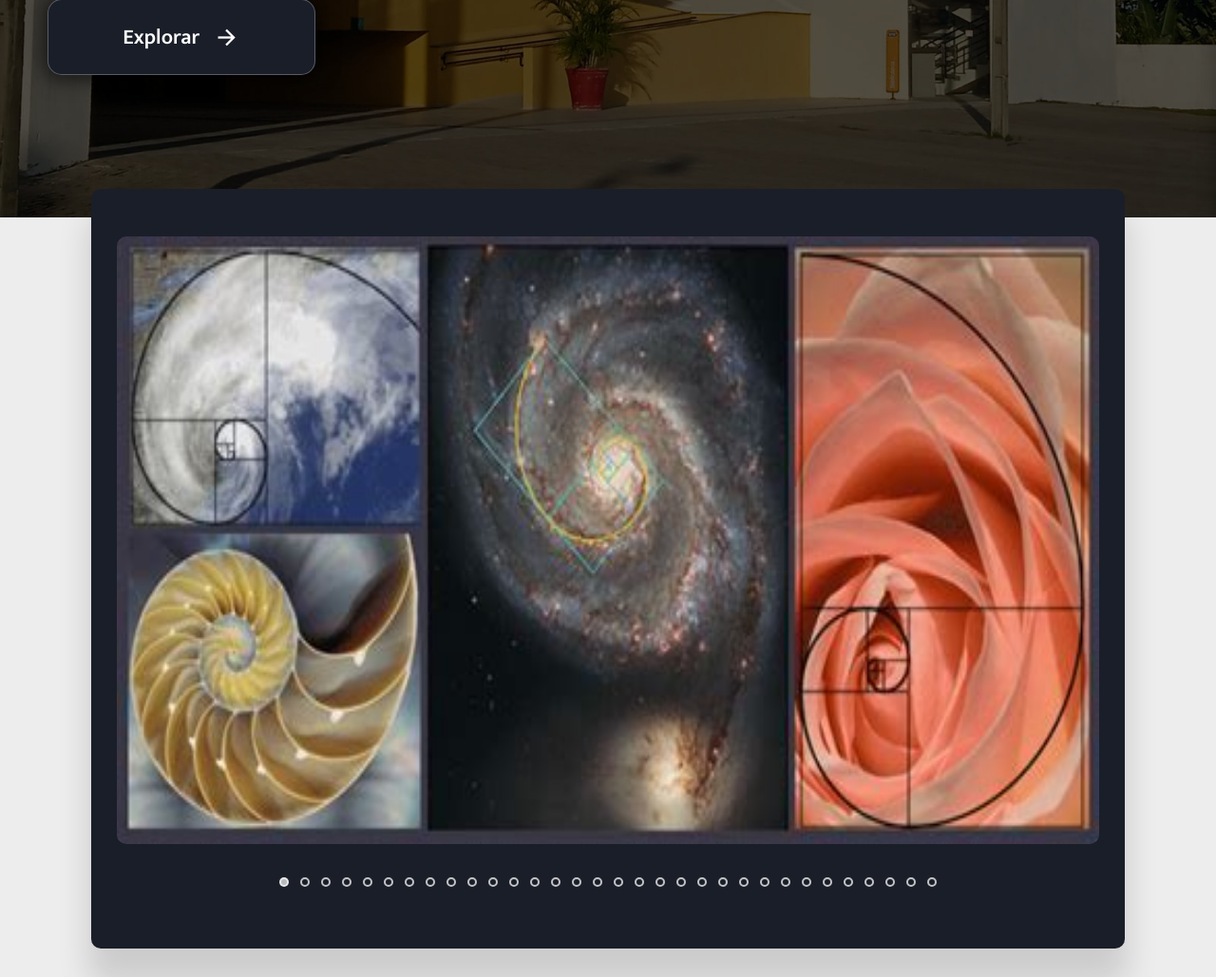
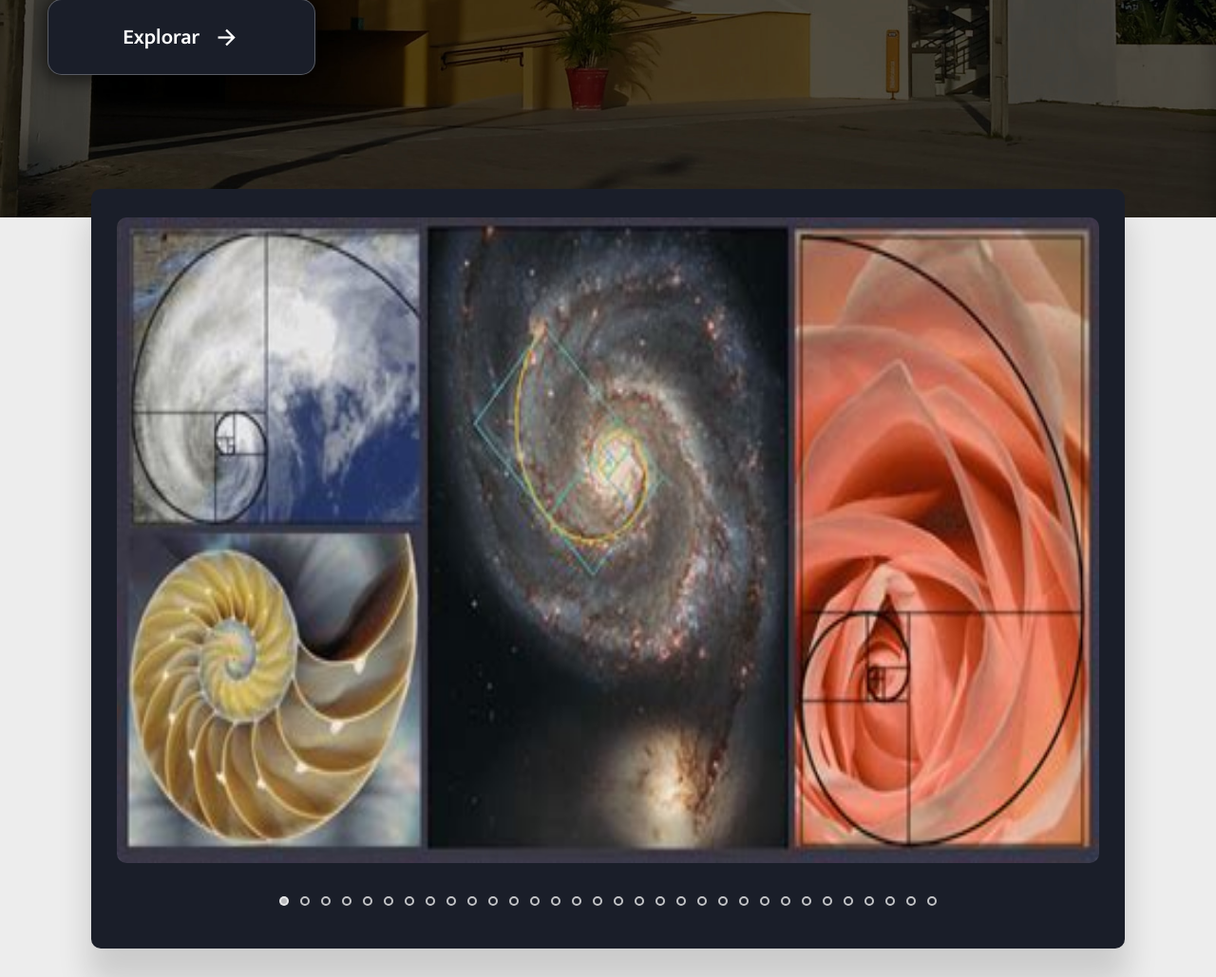
Before and after one commit to projetosetepimr/matematicandoetepimr, a Flask app: page / in a window 1280 px wide. Shown: the part 524-1553 px from the top of the page at 95% size. Run offline with Flask 2, Linux system fonts and the light colour scheme; some libraries are stand-ins or nearby versions.

Commit message:
little change in height

```diff
--- a/matematicando/static/styles/home.css
+++ b/matematicando/static/styles/home.css
@@ -252,7 +252,7 @@ div {
 
 .main section#slider div#image-output {
     width: 95%;
-    height: 80%;
+    height: 85%;
     border-radius: 10px;
     position: relative;
     overflow: hidden;
```
